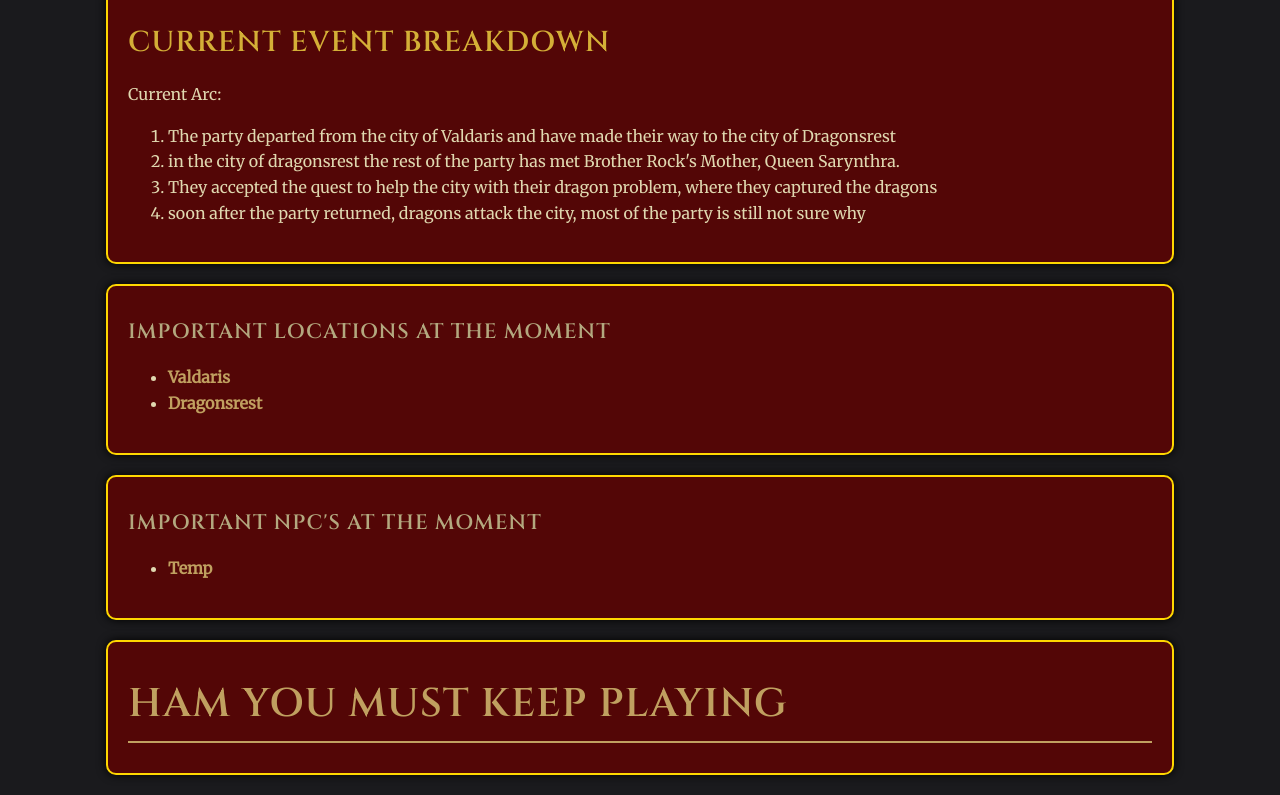
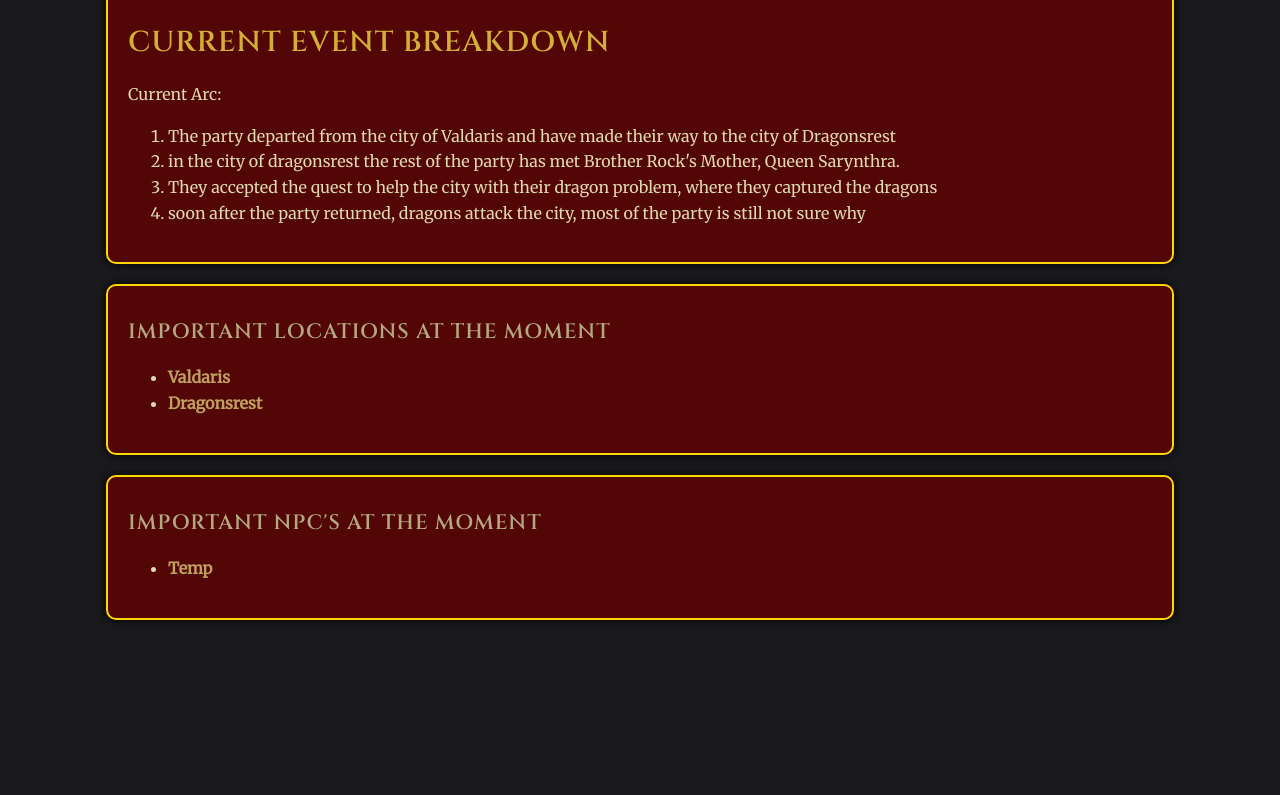
Before and after one commit to joeybuchanan2003-wq/Website, a plain HTML site: page index.html in a window 1280 px wide. Shown: the part 525-1320 px from the top of the page. After the commit the page ends 1165 px from the top, so only its background shows below. Drawn offline with Linux system fonts and the light colour scheme.

Commit message:
ham gone

```diff
--- a/index.html
+++ b/index.html
@@ -63,9 +63,7 @@
         </ul>
     </div>
 
-    <div>
-        <h1>Ham you must keep playing</h1>
-    </div>
+
 
 </body>
 </html>
```
